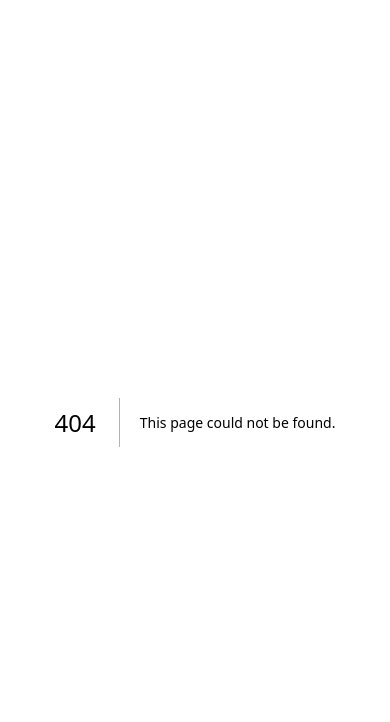
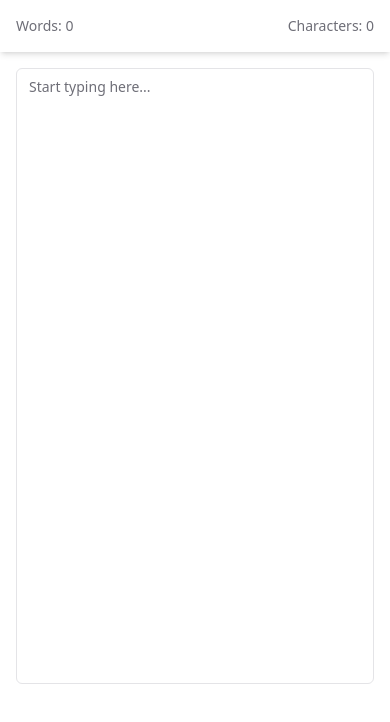
Before and after one commit to gyurisc/write_wordcount, a Next.js app: page /phone in a window 390 px wide. Before the commit this address had no page. Shown: the top 722 px of the page. Built offline with nearby package versions, Linux system fonts and the light colour scheme.

Commit message:
adding phone page

```diff
--- /dev/null
+++ b/app/phone/page.js
@@ -0,0 +1,35 @@
+"use client"
+
+import { useState, useEffect } from 'react'
+import { Textarea } from "@/components/ui/textarea"
+
+export default function Phone() {
+  const [text, setText] = useState('')
+  const [wordCount, setWordCount] = useState(0)
+  const [charCount, setCharCount] = useState(0)
+
+  useEffect(() => {
+    const words = text.trim().split(/\s+/)
+    setWordCount(words.length === 1 && words[0] === '' ? 0 : words.length)
+    setCharCount(text.length)
+  }, [text])
+
+  return (
+    <div className="flex flex-col h-screen bg-background">
+      <div className="sticky top-0 bg-background p-4 shadow-md z-10">
+        <div className="flex justify-between text-sm text-muted-foreground">
+          <span>Words: {wordCount}</span>
+          <span>Characters: {charCount}</span>
+        </div>
+      </div>
+      <div className="flex-grow p-4 pb-40 sm:pb-4">
+        <Textarea
+          placeholder="Start typing here..."
+          className="w-full h-full min-h-[12rem] sm:min-h-0 resize-none"
+          value={text}
+          onChange={(e) => setText(e.target.value)}
+        />
+      </div>
+    </div>
+  )
+}
--- a/components/Writer.jsx
+++ b/components/Writer.jsx
@@ -58,7 +58,7 @@ const Writer = () => {
 
   return (
       <>
-        <div className="bg-muted px-6 py-4 flex justify-between items-center border-t">
+        <div className="bg-muted px-2 py-2 flex justify-between items-center border-t">
           <div className="text-sm text-muted-foreground">
             <span id="word-count">{wordCount}</span> words, <span id="char-count">{charCount}</span> characters
           </div>
```
